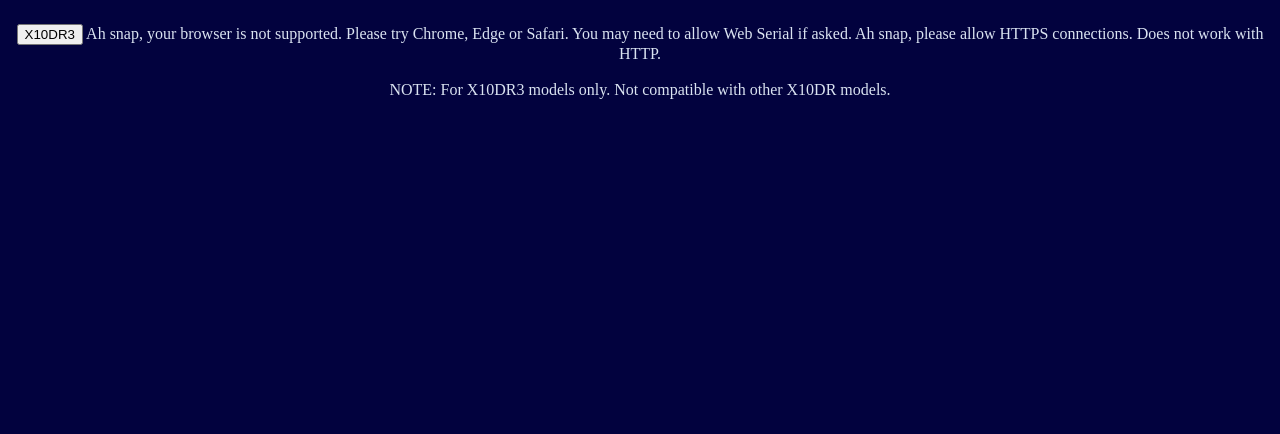
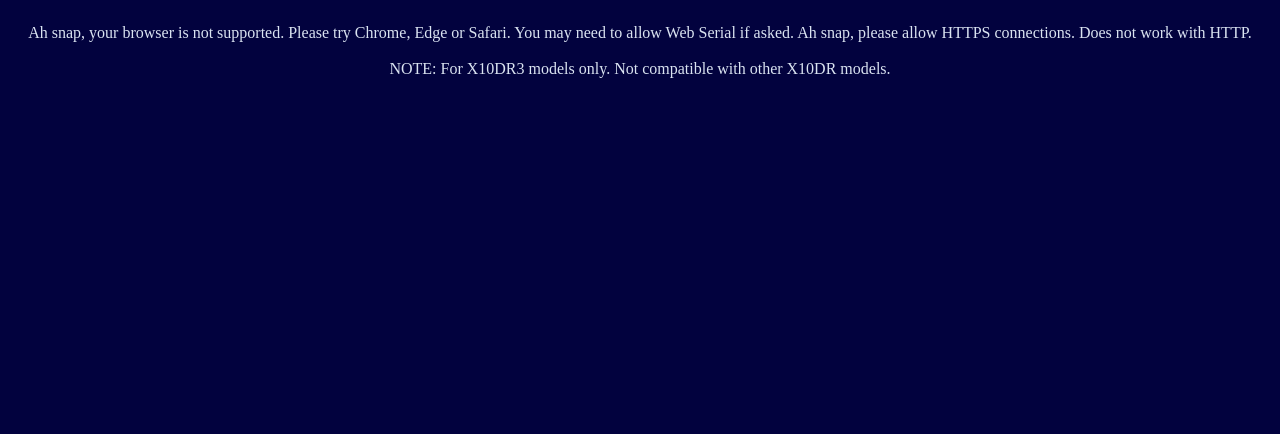
Before and after one commit to PacificElectronicDesigns/X10DR3FWUpdaterTest1, a plain HTML site: page flash.html in a window 1280 px wide. Shown: the part 366-800 px from the top of the page. Drawn offline with Linux system fonts and the light colour scheme.

Commit message:
Update flash.html

```diff
--- a/flash.html
+++ b/flash.html
@@ -43,7 +43,7 @@
         <script type="module" src="https://unpkg.com/esp-web-tools@10/dist/web/install-button.js?module"></script>
 
         <esp-web-install-button id="installButton" manifest="webflash/manifest.json">
-             <button slot="activate">X10DR3</button>
+
             <span slot="unsupported">Ah snap, your browser is not supported. Please try Chrome, Edge or Safari. You may
                 need to allow Web Serial if asked.</span>
             <span slot="not-allowed">Ah snap, please allow HTTPS connections. Does not work with HTTP.</span>
```
